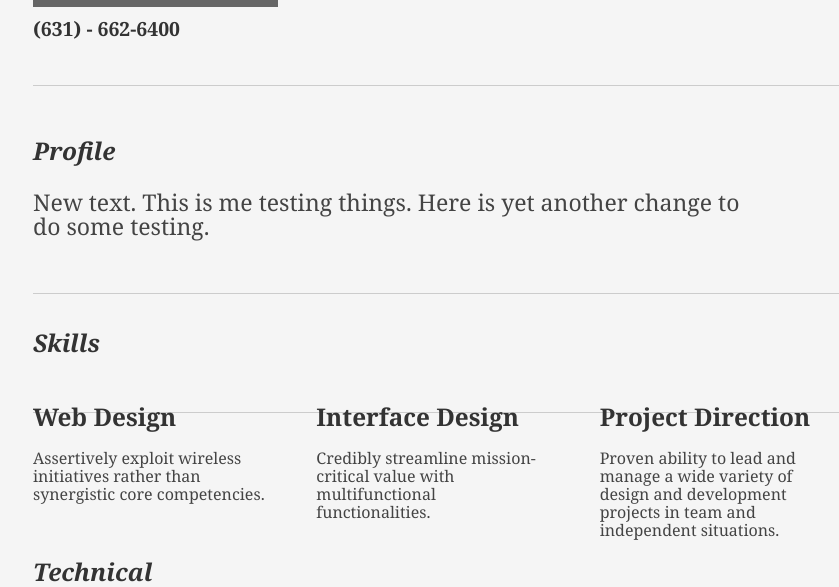
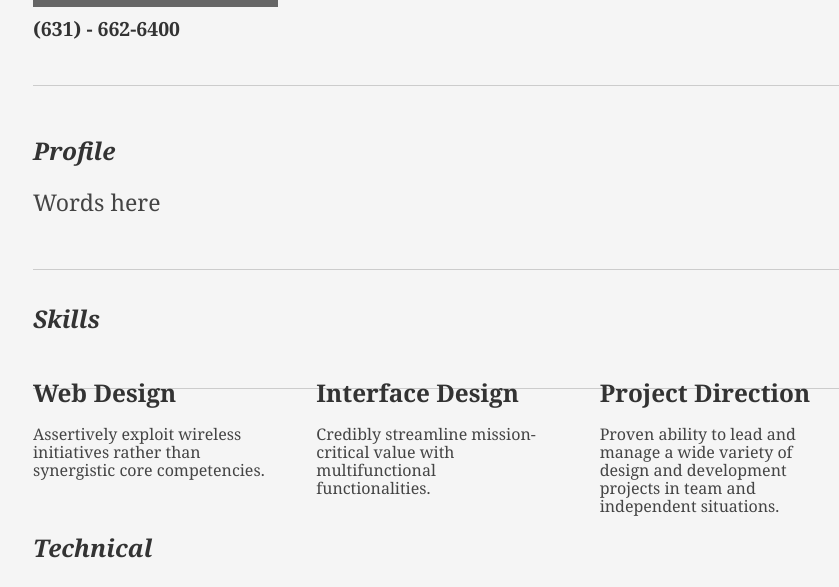
Before and after one commit to jdplab/local-resume, a Flask app: page / in a window 1280 px wide. Shown: the part 320-907 px from the top of the page, without its empty margins (55-894 px from the left). Run offline with Flask 3, Linux system fonts and the light colour scheme; data that the repository does not hold is empty; some libraries are stand-ins or nearby versions.

Commit message:
Changed html text for testing

```diff
--- a/frontend/templates/index.html
+++ b/frontend/templates/index.html
@@ -44,7 +44,7 @@
 						</div>
 						<div class="yui-u">
 							<p class="enlarge">
-								New text. This is me testing things. Here is yet another change to do some testing.
+								Words here
 							</p>
 						</div>
 					</div><!--// .yui-gf -->
```
